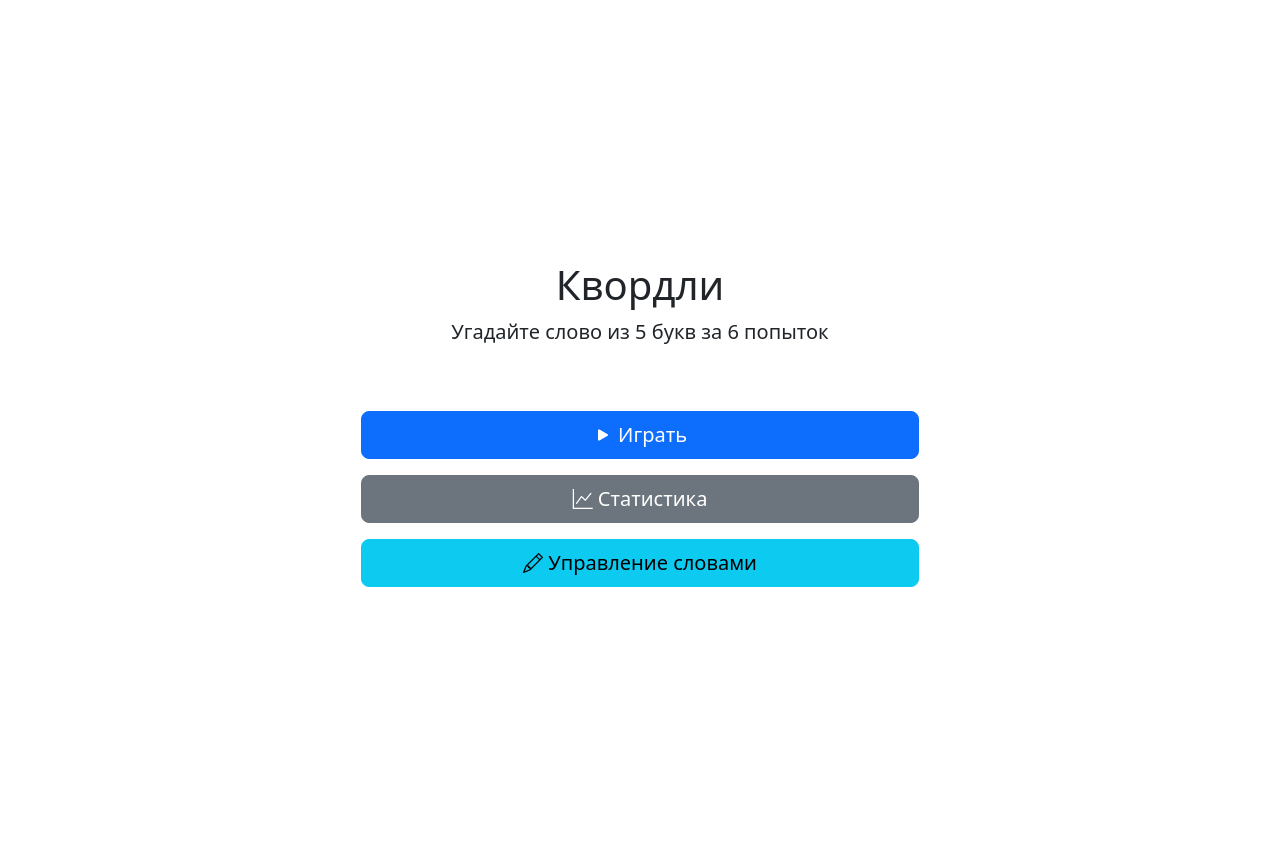
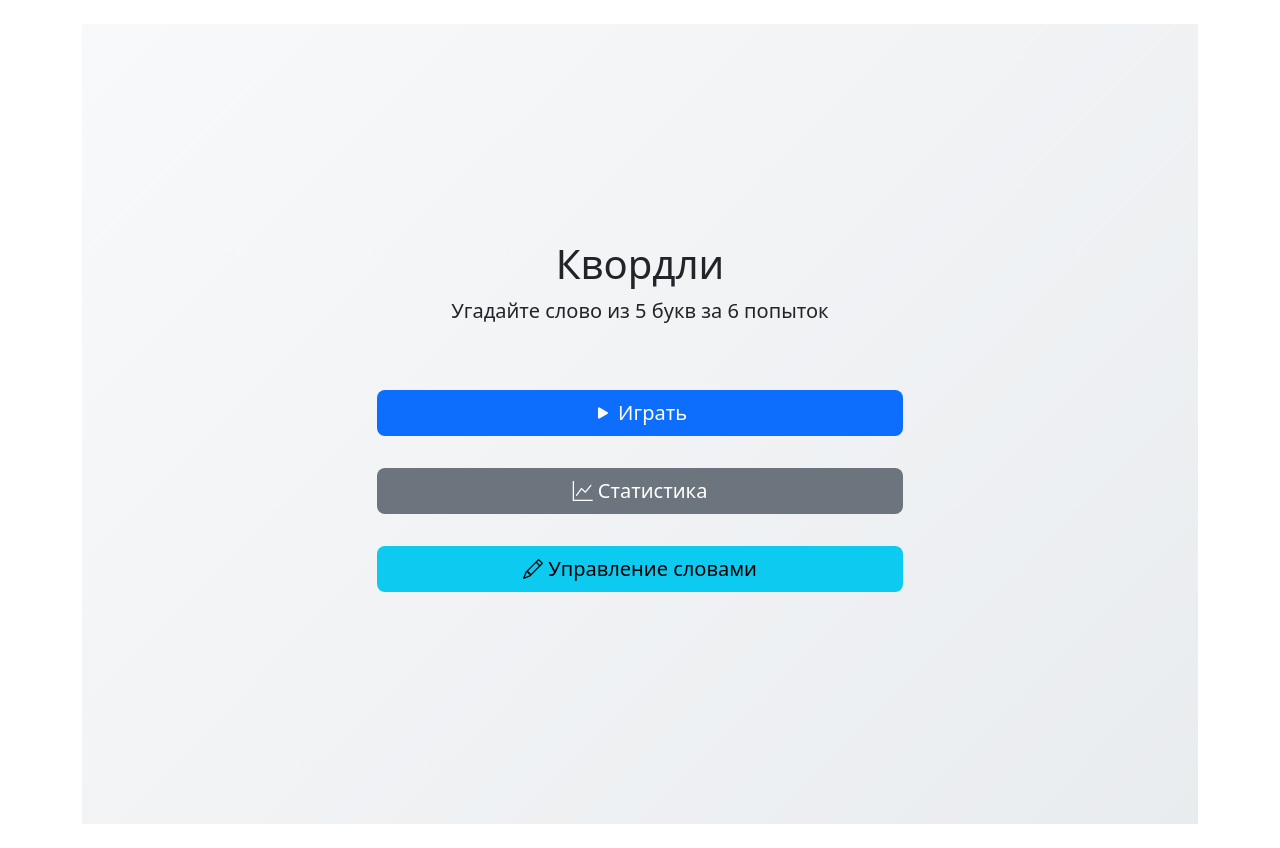
Before and after one commit to smokki-creator/Wordle, a Flask app: page / in a window 1280 px wide. Run offline with Flask 3, Linux system fonts and the light colour scheme; some libraries are stand-ins or nearby versions.

Commit message:
Enhance UI with animations and improved styling: Added animations for tiles, buttons, and menu, improved button styles, and updated color scheme for a more visually appealing experience.  Also added a new PostgreSQL dependency.
Screenshot: https://storage.googleapis.com/screenshot-production-us-central1/6f017c09-c16c-43b8-af7a-6f01d6058090/5ef9642c-3293-4f6d-aec3-68868f2d2a12.jpg

```diff
--- a/static/css/style.css
+++ b/static/css/style.css
@@ -4,7 +4,7 @@
     --color-correct: #198754;      /* Bootstrap success */
     --color-present: #ffc107;      /* Bootstrap warning */
     --color-incorrect-tile: #e9ecef;    /* Светлый серый для плиток */
-    --color-incorrect-key: #adb5bd;    /* Темный серый для клавиш */
+    --color-incorrect-key: #6c757d;    /* Темный серый для клавиш */
     --color-button: #f8f9fa;       /* Светлый фон для кнопок */
 }
 
@@ -120,18 +136,67 @@
     20%, 40%, 60%, 80% { transform: translateX(5px); }
 }
 
-/* Стили для главного меню */
+/* Главное меню */
 #mainMenu {
     min-height: 100vh;
     display: flex;
     flex-direction: column;
     justify-content: center;
+    padding: 2rem;
+    background: linear-gradient(135deg, #f8f9fa 0%, #e9ecef 100%);
+}
+
+/* Анимированные кнопки меню */
+#mainMenu .btn {
+    transition: all 0.3s ease;
+    border: none;
+    position: relative;
+    overflow: hidden;
+    z-index: 1;
+    margin-bottom: 1rem;
+}
+
+#mainMenu .btn::before {
+    content: '';
+    position: absolute;
+    top: 0;
+    left: -100%;
+    width: 100%;
+    height: 100%;
+    background: linear-gradient(90deg, rgba(255,255,255,0.1), rgba(255,255,255,0.3));
+    transition: 0.5s;
+    z-index: -1;
+}
+
+#mainMenu .btn:hover::before {
+    left: 100%;
+}
+
+#mainMenu .btn:hover {
+    transform: translateY(-3px);
+    box-shadow: 0 5px 15px rgba(0,0,0,0.1);
+}
+
+#mainMenu .btn:active {
+    transform: translateY(-1px);
 }
 
 /* Стили для модальных окон */
+.modal-content {
+    border: none;
+    border-radius: 15px;
+    box-shadow: 0 5px 15px rgba(0,0,0,0.1);
+}
+
+.modal-header {
+    border-bottom: none;
+    padding: 1.5rem;
+}
+
 .modal-body {
     max-height: 70vh;
     overflow-y: auto;
+    padding: 1.5rem;
 }
 
 /* Стили для списка пользовательских слов */
```
Also changed, not shown: other parts of static/css/style.css (+22 -4 lines), 1 other file.
